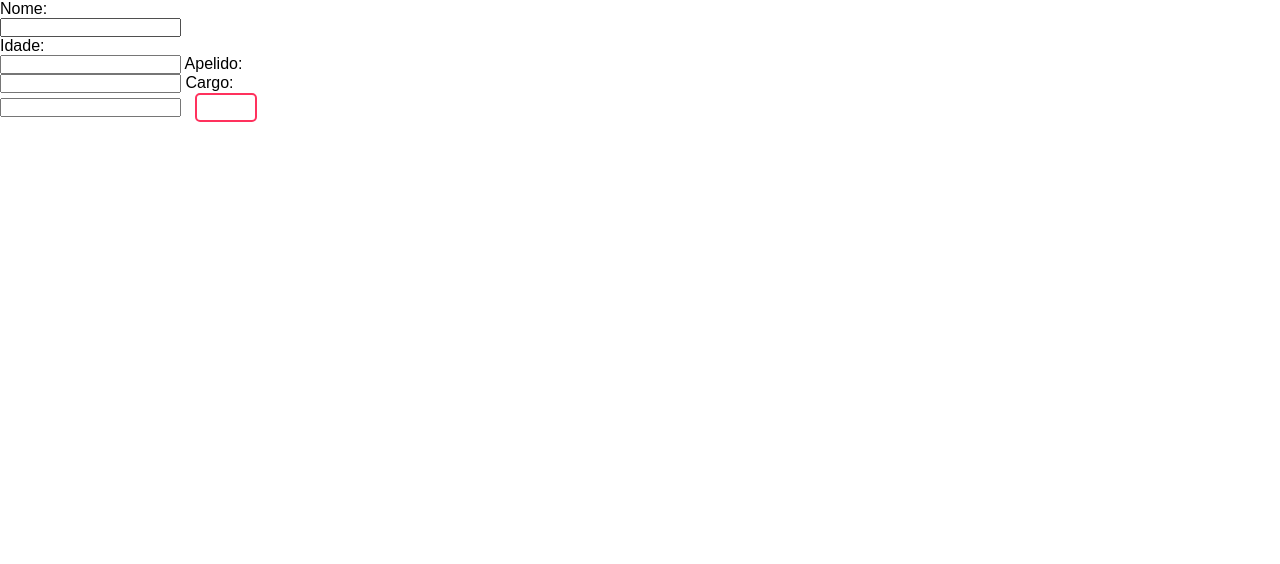
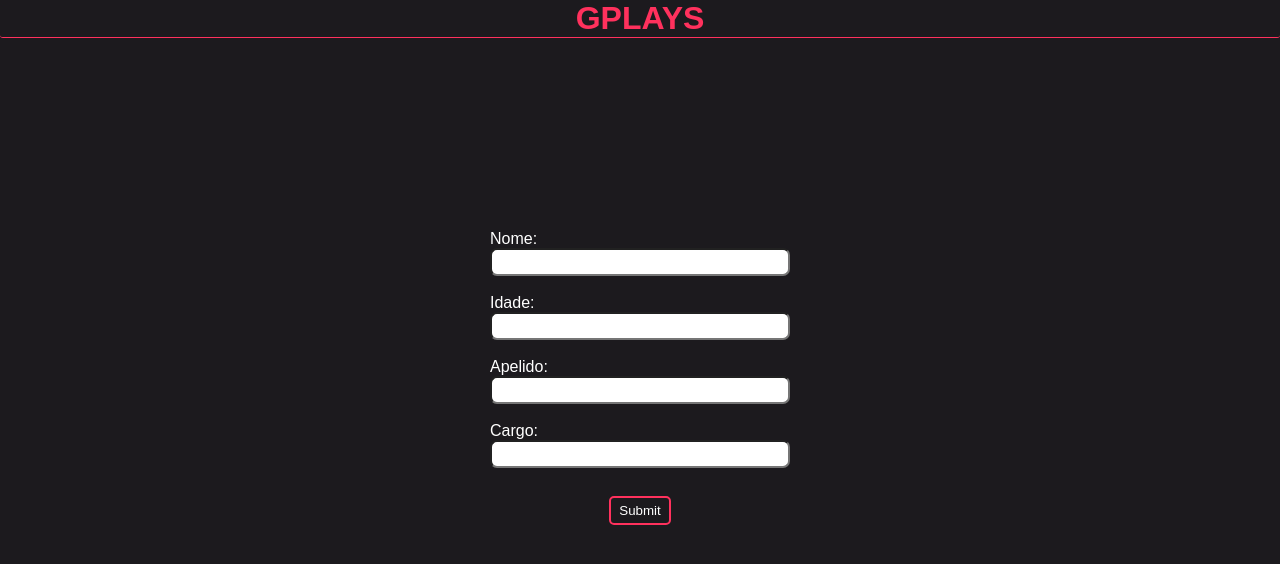
Before and after one commit to GabrielGui13/gplays-ics, a Django app: page /create in a window 1280 px wide. Shown: the top 564 px of the page. Run offline with Django 4.2, Linux system fonts and the light colour scheme.

Commit message:
front-finalizado

```diff
--- a/gplays-backend/gplaysapi/templates/create.html
+++ b/gplays-backend/gplaysapi/templates/create.html
@@ -14,6 +14,20 @@
         font-family: sans-serif;
       }
 
+      header {
+        border-bottom: 1px solid #ff315d;
+        border-radius: 3px;
+        text-align: center;
+        color: #ff315d;
+      }
+
+      body {
+        background-repeat: no-repeat;
+        background-position: center;
+        height: 100vh;
+        background-color: #1c1a1e;
+      }
+
       .botao {
         border-radius: 5px;
         border: 2px solid #ff315d;
@@ -24,20 +38,54 @@
         margin-left: 10px;
         margin-right: 10px;
       }
+
+      .formulario {
+        display: flex;
+        width: 100%;
+        height: auto;
+        flex-direction: column;
+        justify-content: center;
+        align-items: center;
+        margin-top: 15%;
+        color: white;
+      }
+
+      #divc {
+        margin-top: 10px;
+        display: flex;
+        justify-content: center;
+        align-items: center;
+      }
+
+      #form {
+        border-radius: 7px;
+        width: 300px;
+        height: 28px;
+      }
     </style>
+    <header>
+      <h1>GPLAYS</h1>
+    </header>
   </head>
   <body>
-    <form>
-      <label for="fname">Nome:</label><br />
-      <input type="text" id="fname" name="fname" /><br />
-      <label for="lname">Idade:</label><br />
-      <input type="text" id="lname" name="lname" />
-      <label for="lname">Apelido:</label><br />
-      <input type="text" id="lname" name="lname" />
-      <label for="lname">Cargo:</label><br />
-      <input type="text" id="lname" name="lname" />
-
-      <input type="submit" class="botao" />
-    </form>
+    <div class="formulario">
+      <form>
+        <label for="fname">Nome:</label><br />
+        <input type="text" id="form" name="fname" /><br />
+        <br />
+        <label for="lidade">Idade:</label><br />
+        <input type="text" id="form" name="lidade" /> <br />
+        <br />
+        <label for="lapelido">Apelido:</label><br />
+        <input type="text" id="form" name="lapelido" /> <br />
+        <br />
+        <label for="lcargo">Cargo:</label><br />
+        <input type="text" id="form" name="lcargo" /> <br />
+        <br />
+        <div id="divc">
+          <input type="submit" class="botao" />
+        </div>
+      </form>
+    </div>
   </body>
 </html>
```
